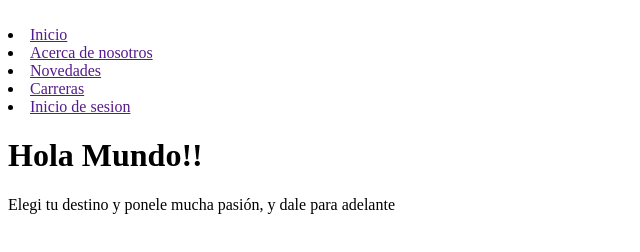
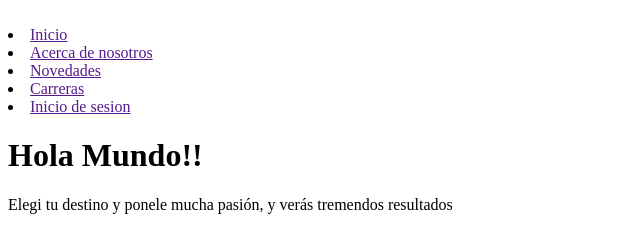
Before and after one commit to DamianIG/proyecto-git, a plain HTML site: page index.html in a window 1280 px wide. Shown: the full height of the page, 0-640 px from the left. Drawn offline with Linux system fonts and the light colour scheme.

Commit message:
cambios en la pagina

```diff
--- a/index.html
+++ b/index.html
@@ -21,6 +21,6 @@
 
     <h1>Hola Mundo!!</h1>
 
-    <p>Elegi tu destino y ponele mucha pasión, y dale para adelante</p>
+    <p>Elegi tu destino y ponele mucha pasión, y verás tremendos resultados</p>
 </body>
 </html>
```
